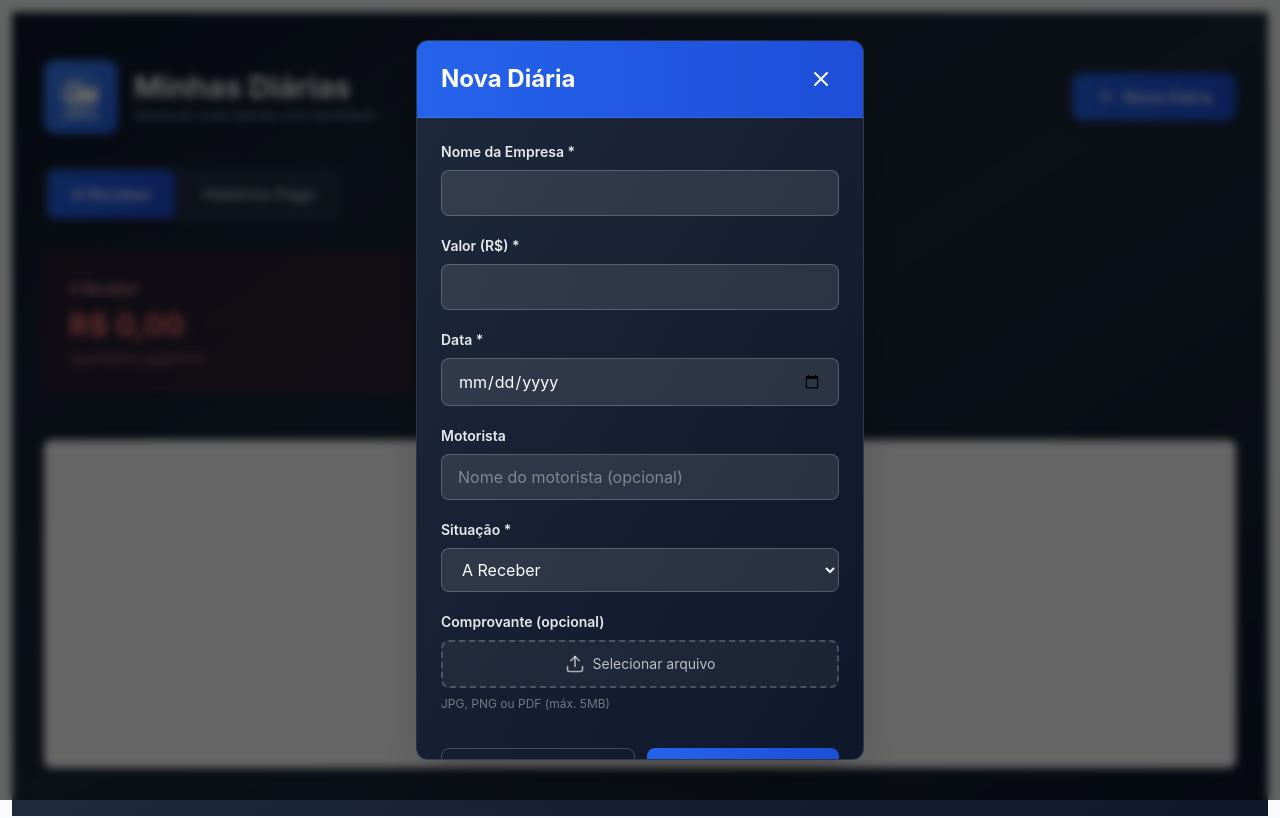
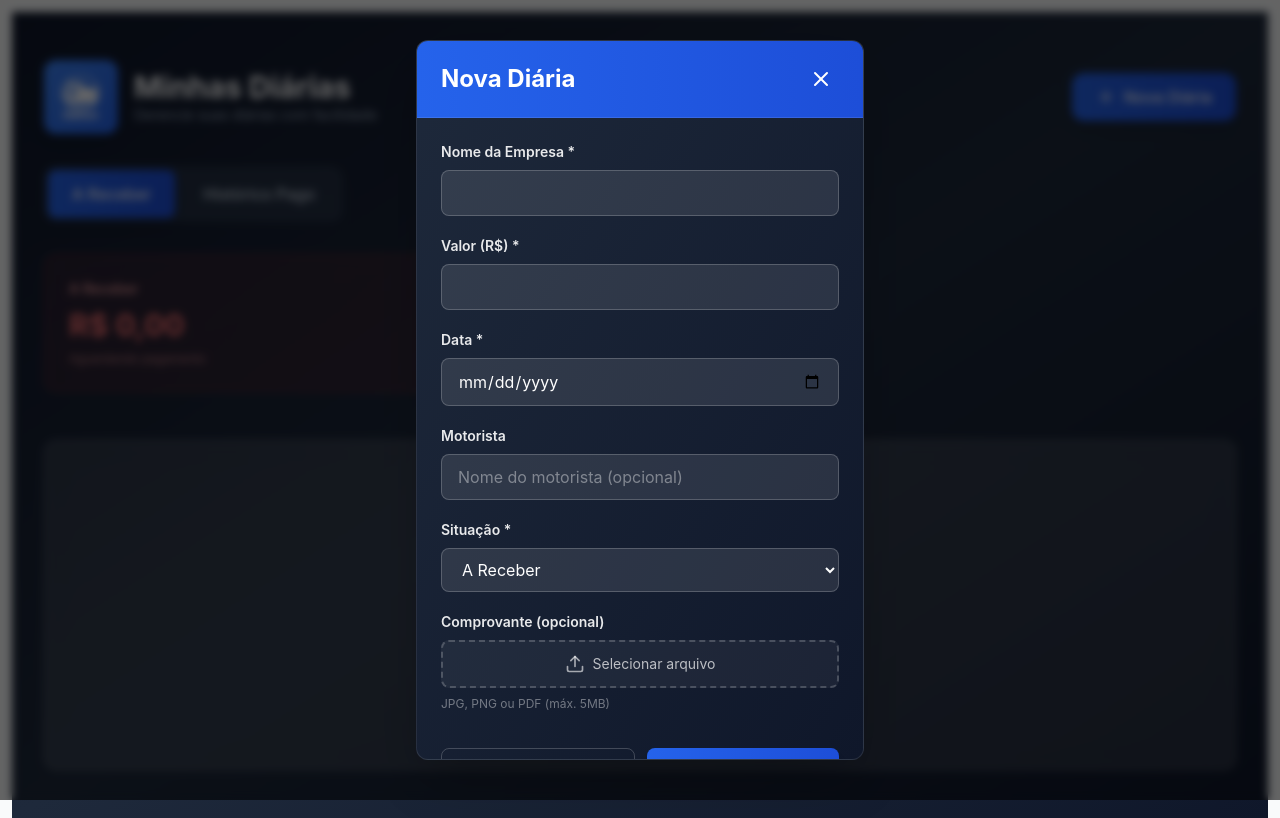
Before and after one commit to andersondev95/Diariaplus, a React (Vite) app: page / in a window 1280 px wide. Both pictures are taken after a click on the button "Nova Diária". Built offline with nearby package versions, Linux system fonts and the light colour scheme.

Commit message:
Revert App.tsx, rebuild app

```diff
--- a/src/App.tsx
+++ b/src/App.tsx
@@ -148,22 +148,22 @@ function App() {
 
         {loading ? (
           <div className="flex flex-col items-center justify-center py-12">
-            <Loader2 className="animate-spin text-blue-600 mb-4" size={48} />
-            <p className="text-gray-600">Carregando diárias...</p>
+            <Loader2 className="animate-spin text-blue-400 mb-4" size={48} />
+            <p className="text-white/50">Carregando diárias...</p>
           </div>
         ) : activeTab === 'current' ? (
           diariasCurrent.length === 0 ? (
-            <div className="bg-white rounded-lg shadow-md p-12 text-center">
+            <div className="bg-white/10 backdrop-blur-md border border-white/20 rounded-xl p-12 text-center">
               <img
                 src="/IMG_20260217_131245.png"
                 alt="Nenhuma diária"
-                className="mx-auto mb-4 h-[80px] w-auto opacity-40"
+                className="mx-auto mb-4 h-[80px] w-auto opacity-20"
               />
-              <h2 className="text-2xl font-semibold text-gray-800 mb-2">Nenhuma diária cadastrada</h2>
-              <p className="text-gray-600 mb-6">Comece adicionando sua primeira diária de trabalho.</p>
+              <h2 className="text-2xl font-semibold text-white mb-2">Nenhuma diária cadastrada</h2>
+              <p className="text-white/50 mb-6">Comece adicionando sua primeira diária de trabalho.</p>
               <button
                 onClick={() => setShowForm(true)}
-                className="inline-flex items-center gap-2 px-6 py-3 bg-blue-600 text-white rounded-lg hover:bg-blue-700 transition-colors"
+                className="inline-flex items-center gap-2 px-6 py-3 bg-gradient-to-r from-blue-600 to-blue-700 text-white rounded-xl hover:from-blue-700 hover:to-blue-800 transition-all shadow-lg hover:shadow-xl hover:scale-105"
               >
                 <Plus size={20} />
                 <span>Adicionar Primeira Diária</span>
```
